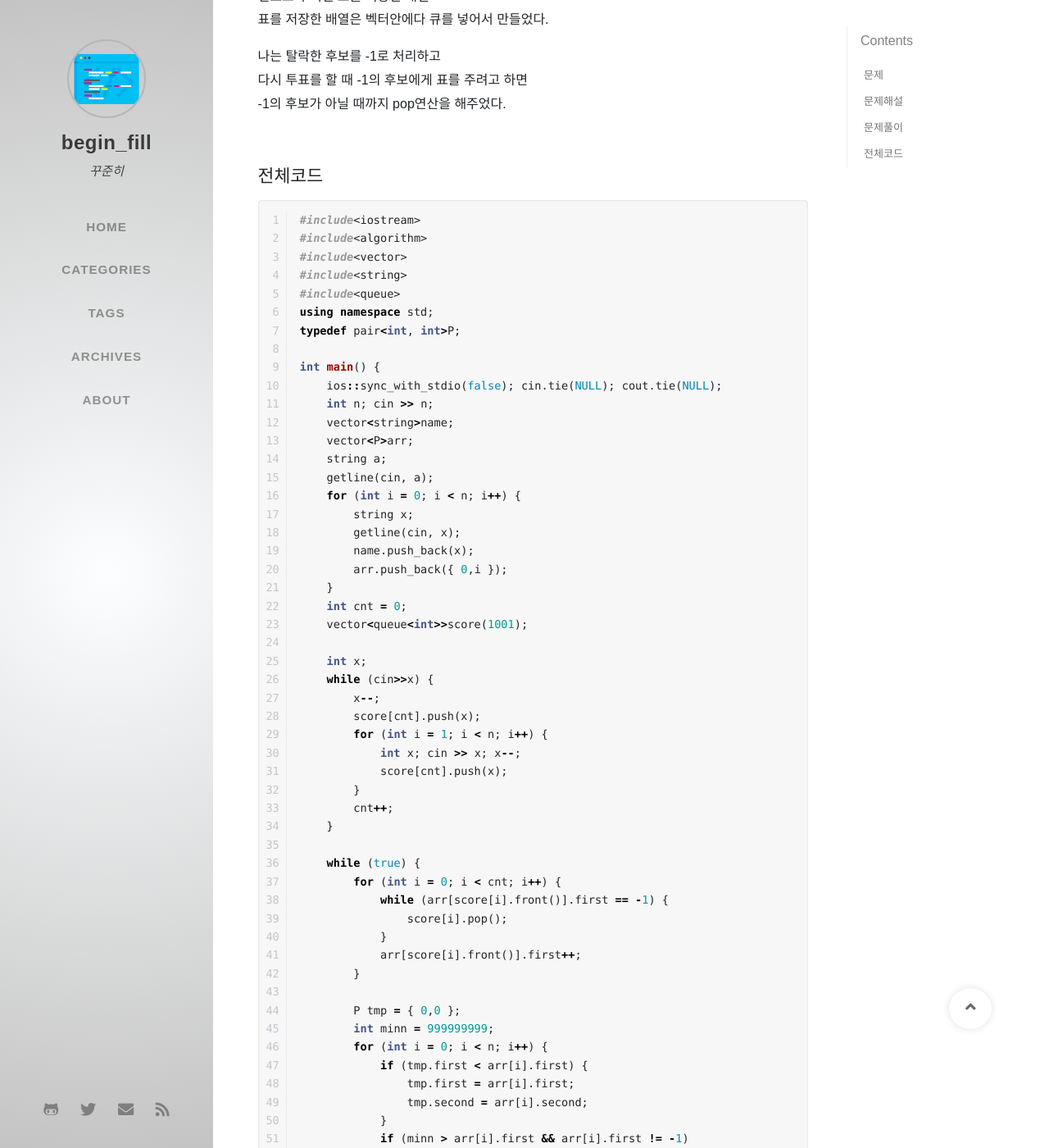
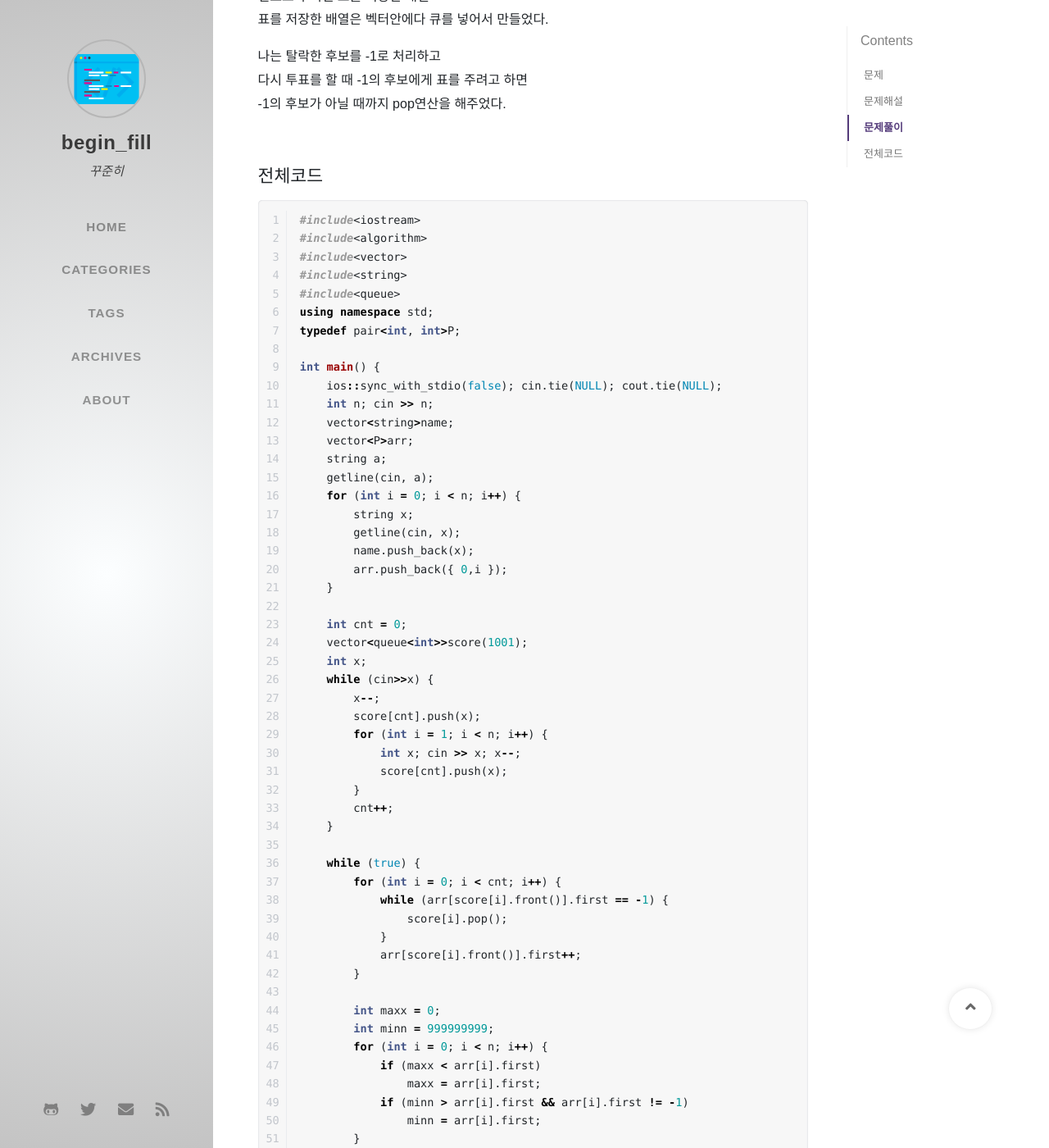
Before and after one commit to ip99202/ip99202.github.io, a Jekyll site: the page built from _posts/2020-08-06-백준-4419-호주식-투표법.md, in a window 1280 px wide and 1400 px high, scrolled down 1181 px. Shown: the whole window at 82% size. Built offline with Jekyll 4.4.1, drawn with Linux system fonts in a browser that asks for light colours; nearby versions of some CDN libraries; some web fonts are replaced; comment, search, counter and statistics services are not loaded; some of the changed text lies outside the part shown.

Commit message:
Fix post

```diff
--- a/_posts/2020-08-06-백준-4419-호주식-투표법.md
+++ b/_posts/2020-08-06-백준-4419-호주식-투표법.md
@@ -71,9 +71,9 @@ int main() {
         name.push_back(x);
         arr.push_back({ 0,i });
     }
+
     int cnt = 0;
     vector<queue<int>>score(1001);
-
     int x;
     while (cin>>x) {
         x--;
@@ -93,31 +93,28 @@ int main() {
             arr[score[i].front()].first++;
         }
 
-        P tmp = { 0,0 };
+        int maxx = 0;
         int minn = 999999999;
         for (int i = 0; i < n; i++) {
-            if (tmp.first < arr[i].first) {
-                tmp.first = arr[i].first;
-                tmp.second = arr[i].second;
-            }
+            if (maxx < arr[i].first)
+                maxx = arr[i].first;
             if (minn > arr[i].first && arr[i].first != -1)
                 minn = arr[i].first;
         }
 
-        if (tmp.first * 2 > cnt || tmp.first == minn) {
+        if (maxx * 2 > cnt || maxx == minn) {
             for (int i = 0; i < n; i++) {
-                if (arr[i].first == tmp.first)
+                if (arr[i].first == maxx)
                     cout << name[arr[i].second] << "\n";
             }
             return 0;
         }
 
         for (int i = 0; i < n; i++) {
-            if (arr[i].first == minn) {
+            if (arr[i].first == minn)
                 arr[i].first = -1;
-            }
-            if (arr[i].first == -1) continue;
-            arr[i].first = 0;
+            else
+                arr[i].first = 0;
         }
     }
     return 0;
```
